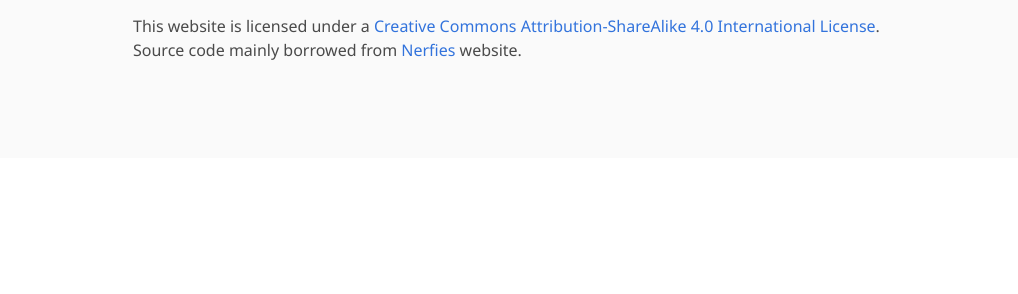
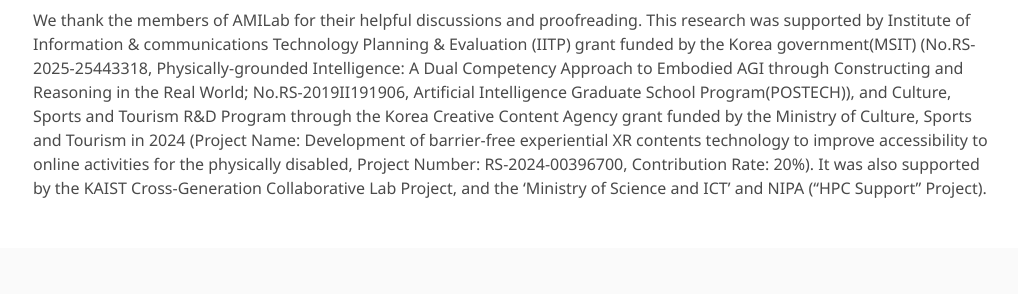
Before and after one commit to hand-uncertainty/hand-uncertainty.github.io, a plain HTML site: page index.html in a window 1280 px wide. Shown: the part 1093-1387 px from the top of the page, without its empty margins (127-1145 px from the left). Before the commit the page ends 1251 px from the top, so only its background shows below. Drawn offline with nearby package versions, Linux system fonts and the light colour scheme; a script that the page names is missing; some icons are missing; a web font is replaced by a local one.

Commit message:
Update index.html

```diff
--- a/index.html
+++ b/index.html
@@ -145,6 +145,22 @@ Furthermore, the 3D hand pose estimation model equipped with our uncertainty hea
   </div>
 </section>
 
+<section class="section" id="Acknowledgment">
+  <div class="container is-max-desktop content">
+    <h2 class="title">Acknowledgments</h2>
+    <p>
+      We thank the members of AMILab for their helpful discussions and proofreading. This research was supported by Institute of Information & communications Technology Planning & Evaluation (IITP) grant funded by the Korea government(MSIT)
+(No.RS-2025-25443318, Physically-grounded Intelligence: A Dual Competency Approach
+to Embodied AGI through Constructing and Reasoning in the Real World; No.RS-2019II191906, Artificial Intelligence Graduate School Program(POSTECH)), and Culture, Sports
+and Tourism R&D Program through the Korea Creative Content Agency grant funded by the
+Ministry of Culture, Sports and Tourism in 2024 (Project Name: Development of barrier-free
+experiential XR contents technology to improve accessibility to online activities for the
+physically disabled, Project Number: RS-2024-00396700, Contribution Rate: 20%). It was
+also supported by the KAIST Cross-Generation Collaborative Lab Project, and the ‘Ministry
+of Science and ICT’ and NIPA (“HPC Support” Project).
+  </div>
+</section>
+
 <footer class="footer">
   <div class="container">
     <div class="content has-text-centered">
```
